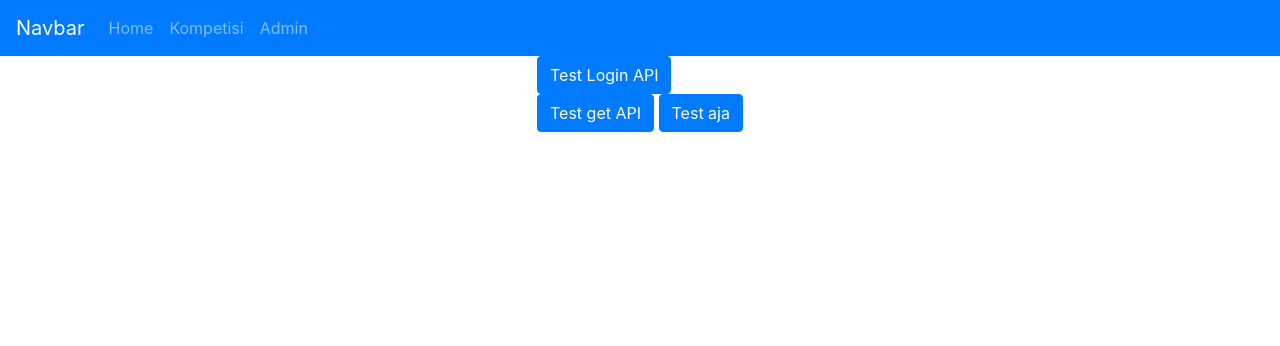
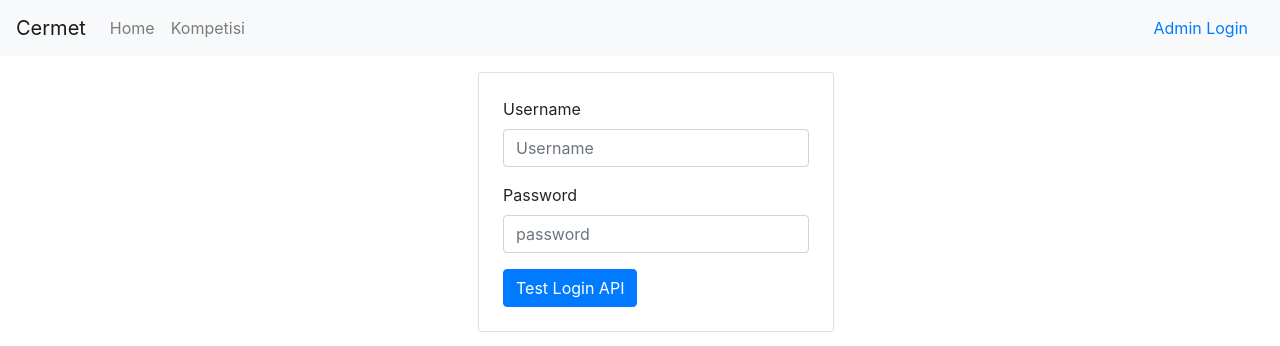
Before and after one commit to CermetFTI/front-end, a React (Create React App) app in the folder cermet-fronted/: page /admin in a window 1280 px wide. Shown: the top 346 px of the page. Built offline with nearby package versions, Linux system fonts and the light colour scheme.

Commit message:
update auth

```diff
--- a/cermet-fronted/src/App.js
+++ b/cermet-fronted/src/App.js
@@ -2,6 +2,7 @@ import './App.css';
 import Home from './pages/Home';
 import Kompetisi from './pages/Kompetisi';
 import Admin from './pages/Admin';
+import AdminDashboard from './pages/AdminDashboard'
 import Navbar from './components/NavbarComp'
 import {BrowserRouter as Router, Route, Switch } from 'react-router-dom';
 import PrivateRoute from './privateRoute';
@@ -15,10 +16,10 @@ function App() {
   return (
     <Router>
       <div className='App'>
+            <UserContext.Provider value={value}>
         <Navbar />
         <div className='app-content'>
           <Switch>
-            <UserContext.Provider value={value}>
               <Route exact path='/'>
                 <Home />
               </Route>
@@ -26,10 +27,10 @@ function App() {
                 <Kompetisi />
               </Route>
                 <Route exact path="/admin" component={Admin}/>
-              <PrivateRoute exact path="/admin/dashboard" component={Admin}/>
-            </UserContext.Provider>
+              <PrivateRoute exact path="/admin/dashboard" component={AdminDashboard}/>
           </Switch>
         </div>
+            </UserContext.Provider>
       </div>
     </Router>
   );
--- a/cermet-fronted/src/components/NavbarComp.jsx
+++ b/cermet-fronted/src/components/NavbarComp.jsx
@@ -1,18 +1,32 @@
-import React from 'react';
+import React, { useContext } from 'react';
 import './Navbar.css'
 import 'bootstrap/dist/css/bootstrap.min.css';
-import { Navbar, Nav, Form, Button, FormControl } from 'react-bootstrap';
+import { UserContext } from '../UserContext';
+import { Row, Navbar, Nav, Button } from 'react-bootstrap';
+import {logout} from '../controller';
+import {useHistory} from 'react-router-dom';
 
 function NavbarComp() {
+    const history = useHistory();
+    const {user, setUser} = useContext(UserContext);
     return (
         <div className='navbar-class'>
-        <Navbar bg="primary" variant="dark">
-            <Navbar.Brand href="#home">Navbar</Navbar.Brand>
+        <Navbar bg="light" variant="light">
+            <Navbar.Brand onClick={()=>{history.push('/');}}>Cermet</Navbar.Brand>
             <Nav className="mr-auto">
-            <Nav.Link href="./">Home</Nav.Link>
-            <Nav.Link href="./kompetisi">Kompetisi</Nav.Link>
-            <Nav.Link href="./admin">Admin</Nav.Link>
+            <Nav.Link onClick={()=>{history.push('/');}}>Home</Nav.Link>
+            <Nav.Link onClick={()=>{history.push('/kompetisi');}}>Kompetisi</Nav.Link>
             </Nav>
+            {
+                (user===null)
+                ?
+                <Nav.Link onClick={()=>{history.push('/admin');}}>Admin Login</Nav.Link>
+                :
+                <Row>
+                    <Nav.Link onClick={()=>{history.push('/admin/dashboard');}}>Admin Dashboard</Nav.Link>
+                    <Button onClick={()=>{setUser(null);logout();}}>Logout</Button>
+                </Row>
+            }
         </Navbar>
         </div>
     )
--- a/cermet-fronted/src/controller.js
+++ b/cermet-fronted/src/controller.js
@@ -1,19 +1,23 @@
+import axios from 'axios';
 import Axios from 'axios';
 
-export const login = (setUser) => {
-    Axios({
+export const login = async (setUser, username, password, history) => {
+   try {
+        const result = await Axios({
                 method: "POST",
                 data: {
-        username: 'mazaya',
-        password: 'accessdenied',
+                    username:username,
+                    password:password
                 },
                 withCredentials: true,
                 url: "http://localhost:5000/auth/login",
-    }).then((res) =>{
-            setUser(res.data.username);
-            console.log(res.data.username)
                 })
-        .catch(e=>alert(e))
+        setUser(result.data.username)
+        return true;
+    } catch(e) {
+        alert(e);
+    }
+    return false;
   };
 export const getData = () =>{
     Axios({
@@ -34,3 +38,13 @@ export const getUser = async () => {
         console.log(e)
     }
 }
+
+export const logout = () => {
+    Axios({
+        method: "GET",
+        withCredentials: true,
+        url: "http://localhost:5000/auth/logout",
+      })
+      .then((res) => console.log(res.status))
+      .catch(e=>console.log(e))
+}
--- a/cermet-fronted/src/pages/Admin.jsx
+++ b/cermet-fronted/src/pages/Admin.jsx
@@ -1,18 +1,42 @@
-import React, { useContext } from 'react'
-import { Button, Form } from 'react-bootstrap';
-import {login, getData, getUser} from '../controller';
+import React, { useContext, useState } from 'react'
+import { Button, Form, Container, Card } from 'react-bootstrap';
+import {login} from '../controller';
+import {useHistory} from 'react-router-dom'
 import { UserContext } from '../UserContext';
+import 'bootstrap/dist/css/bootstrap.min.css'
 
 const Admin = () => {
-    const{user, setUser} = useContext(UserContext)
+    const history = useHistory()
+    const {user, setUser} = useContext(UserContext)
+    const [username, setUsername] = useState("");
+    const [password, setPassword] = useState("");
+    const logging_in = async (e) => {
+        e.preventDefault();
+        const check = await login(setUser, username, password);
+        if(check){
+            history.push('/admin/dashboard');
+        } else {
+            alert("Invalid account!")
+        }
+    }
     return (
-        <div>
-            <Form>
-                <Button variant="primary" onClick={()=>login(setUser)}>Test Login API</Button>{' '}
-            </Form>
-             <Button variant="primary" onClick={getData}>Test get API</Button>{' '}
-             <Button variant="primary" onClick={async ()=>console.log(user === await getUser())}>Test aja</Button>{' '}
-        </div>
+        <Container className="m-3">
+            <Card className="p-4">
+                <Form onSubmit={logging_in}>
+                    <Form.Group>
+                        <Form.Label>Username</Form.Label>
+                        <Form.Control type="text" onChange={(e)=>setUsername(e.target.value)} placeholder="Username"/>
+                    </Form.Group>
+                    <Form.Group controlId="formPassword">
+                        <Form.Label>Password</Form.Label>
+                        <Form.Control type="password" onChange={(e)=>setPassword(e.target.value)} placeholder="password"/>
+                    </Form.Group>
+                    <Button variant="primary" type="submit">Test Login API</Button>{' '}
+                </Form>
+            </Card>
+             {/* <Button variant="primary" onClick={getData}>Test get API</Button>{' '}
+             <Button variant="primary" onClick={async ()=>console.log(user === await getUser())}>Test aja</Button>{' '} */}
+        </Container>
     )
 }
 
--- a/cermet-fronted/src/privateRoute.jsx
+++ b/cermet-fronted/src/privateRoute.jsx
@@ -10,7 +10,7 @@ const PrivateRoute = ({component:Component,...rest}) => {
     return (
         <Route {...rest}
         render={props =>
-            check() ?
+            user ?
                 <Component {...props} />
                 :
                 <Redirect to={{
```
Also changed, not shown: cermet-fronted/src/components/AdminForm.jsx (added, +11 -0 lines). Lines whose indentation alone changed are shown as unchanged.
